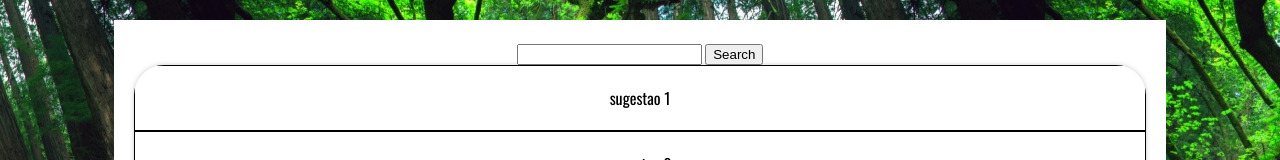
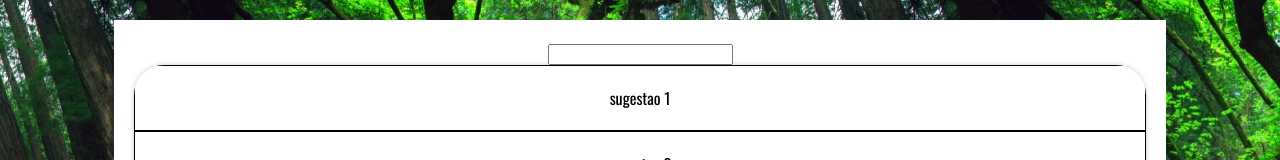
Before and after one commit to BrunoCardos/Projetos, a plain HTML site: page index.html in a window 1280 px wide. Shown: the top 160 px of the page. Drawn offline with nearby package versions, Linux system fonts and the light colour scheme.

Commit message:
button style

```diff
--- a/index.html
+++ b/index.html
@@ -15,7 +15,7 @@
     <div class="search-bar">
         <div>
             <input type="search">
-            <button>Search</button>
+          <!--<button style="border-radius: 12px; ">Search</button>-->
         </div>
         <div class="suggestion">
             <div class="item">sugestao 1</div>
```
